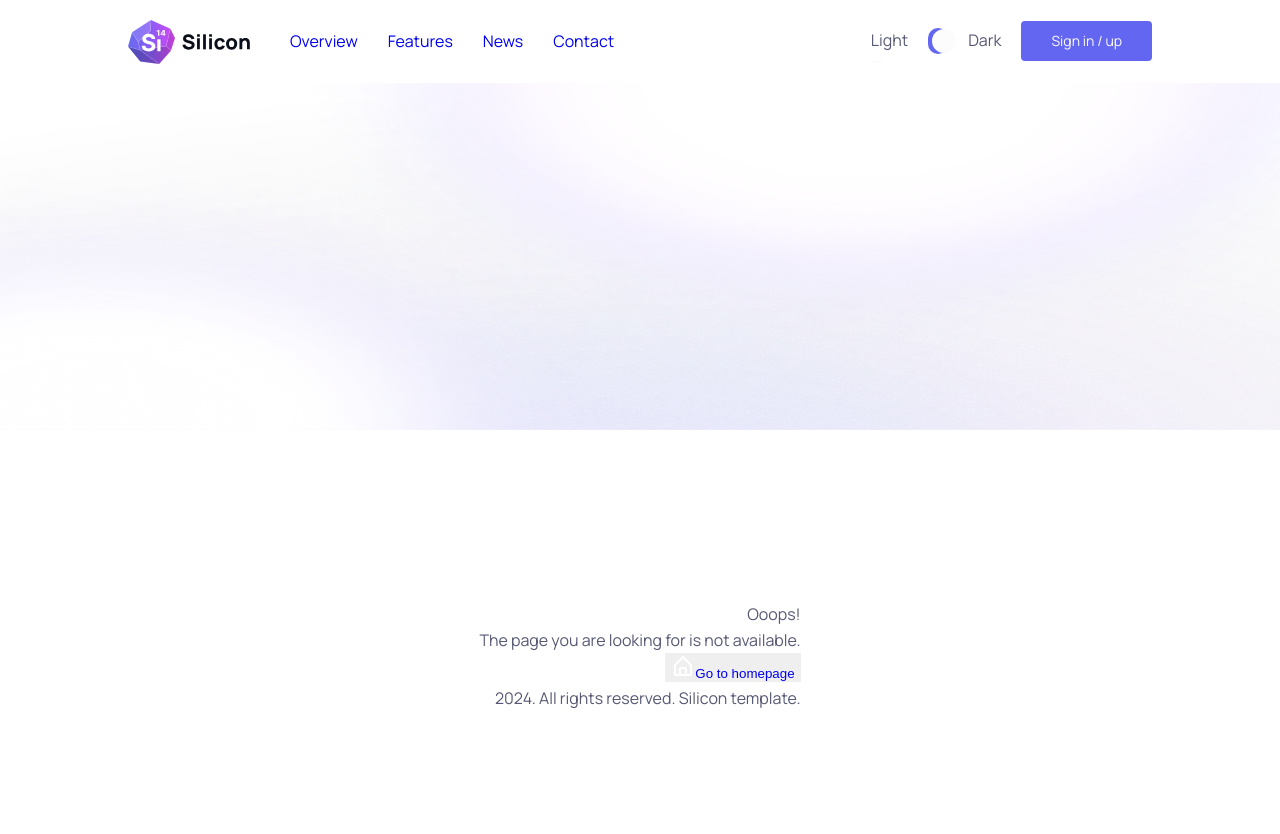
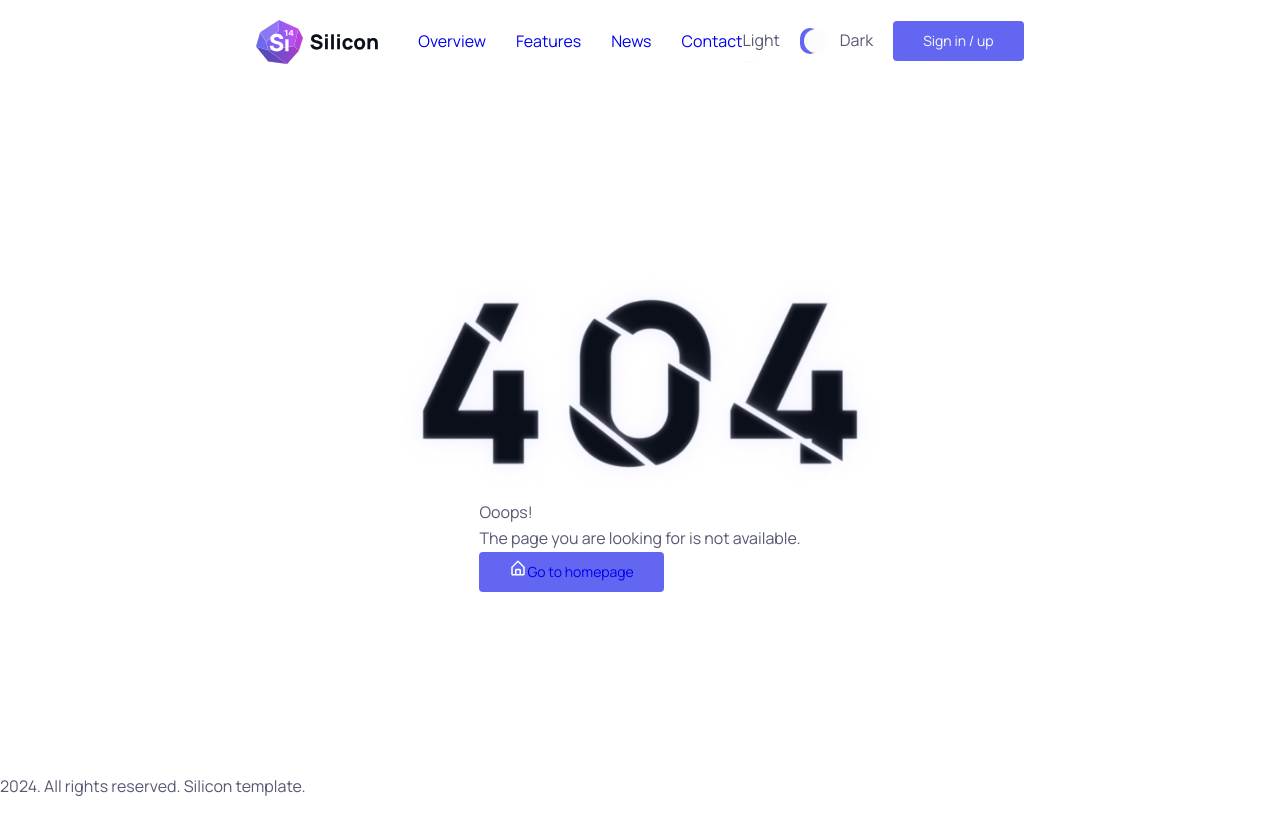
Before and after one commit to KimmoKAhola/Silicon-Kimmo-Ahola, a React (Vite) app: page /error in a window 1280 px wide. Shown: the top 834 px of the page. After the commit the page ends 800 px from the top, so only its background shows below. Built offline with nearby package versions, Linux system fonts and the light colour scheme.

Commit message:
starting with the error page

```diff
--- a/src/css/main.css
+++ b/src/css/main.css
@@ -1464,33 +1464,14 @@ header .site-settings img {
 }
 
 .error-container {
-  display: grid;
-  place-items: center;
-  grid-template-rows: auto auto;
-  height: 100vh;
-  transition: transform 0.3s ease-in-out;
+  display: flex;
+  flex-direction: column;
+  align-items: center;
+  justify-content: center;
 }
-
-#error-test-bottom {
-  place-items: end;
-}
-
-.wrapper:hover .error-container #error-404-image {
-  transform: scale(1.005); /* Scale up the error container on hover */
-}
-
-#error-404-image {
-  position: relative;
-  width: 100%;
-  height: 100%;
-}
-
-.image-layer {
-  position: absolute;
-  top: 0;
-  left: 0;
-  width: 100%;
-  height: 100%;
+.error-container img {
+  max-width: 500px;
+  width: auto;
 }
 
 /*# sourceMappingURL=main.css.map */
--- a/src/css/scss/core/_base.scss
+++ b/src/css/scss/core/_base.scss
@@ -15,8 +15,8 @@ html, body {
   grid-template-columns: 1fr;
   max-width: 80%;
   margin: 0 auto;
-  padding-top: 20px; //oklart
-  padding-bottom: 20px; //oklart
+  padding-top: 20px; //oklart TODO
+  padding-bottom: 20px; //oklart TODO
 
   @include xl{
     padding-left: 20px;
--- a/src/css/scss/sections/error/components/_content.scss
+++ b/src/css/scss/sections/error/components/_content.scss
@@ -1,33 +1,11 @@
-.error-container{
-  display: grid;
-  place-items: center;
-  grid-template-rows: auto auto;
-  height: 100vh;
-  transition: transform 0.3s ease-in-out;
+.error-container {
+  display: flex;
+  flex-direction: column;
+  align-items: center;
+  justify-content: center;
 
-}
-
-
-#error-test-bottom{
-  place-items: end;
-}
-
-.wrapper:hover .error-container {
-  #error-404-image{
-    transform: scale(1.005); /* Scale up the error container on hover */
+  img{
+    max-width: 500px;
+    width: auto;
   }
 }
-
-#error-404-image{
-  position: relative;
-  width: 100%;
-  height: 100%;
-}
-
-.image-layer{
-  position: absolute;
-  top: 0;
-  left: 0;
-  width: 100%;
-  height: 100%;
-}
--- a/src/views/Error.jsx
+++ b/src/views/Error.jsx
@@ -1,11 +1,17 @@
 import React from 'react'
 import Navbar from "./sections/global/Navbar.jsx";
 import Content from './sections/error/Content.jsx'
+
+function ErrorFooter() {
+    return <p>2024. All rights reserved. Silicon template.</p>
+}
+
 const Error = () => {
     return (
-        <div id="content-bg">
+        <div className="wrapper">
             <Navbar/>
             <Content/>
+            <ErrorFooter/>
         </div>
     )
 }
--- a/src/views/sections/error/Content.jsx
+++ b/src/views/sections/error/Content.jsx
@@ -2,23 +2,17 @@ import React from 'react'
 import {Link} from "react-router-dom";
 import HomeIcon from '../../../images/error/home-icon.svg'
 import Error_BG from '../../../images/error/404.png'
-import Background from '../../../images/error/test.png'
-import Background_2 from '../../../images/error/bg.png'
 
 const Content = () => {
     return (
         <div className="error-container">
-            <div id="error-404-image">
-                <img className="image-layer" src={Background} alt="TODO"/>
-                <img className="image-layer" src={Background_2} alt="TODO"/>
-            </div>
-            {/*<img src={Error_BG} alt="TODO"/>*/}
+            <img id="error-404-logo" src={Error_BG} alt="TODO"/>
             <div id="error-test-bottom"><p>Ooops!</p>
                 <p>The page you are looking for is not available.</p>
-                <button>
+                <button className="primary-button">
                     <span><Link to="/"><img src={HomeIcon} alt=""/>Go to homepage</Link></span>
                 </button>
-                <p>2024. All rights reserved. Silicon template.</p>
+
             </div>
         </div>
     )
```
Also changed, not shown: src/images/error/bg.png, 1 other file (tests, documents, lock files or other folders).
